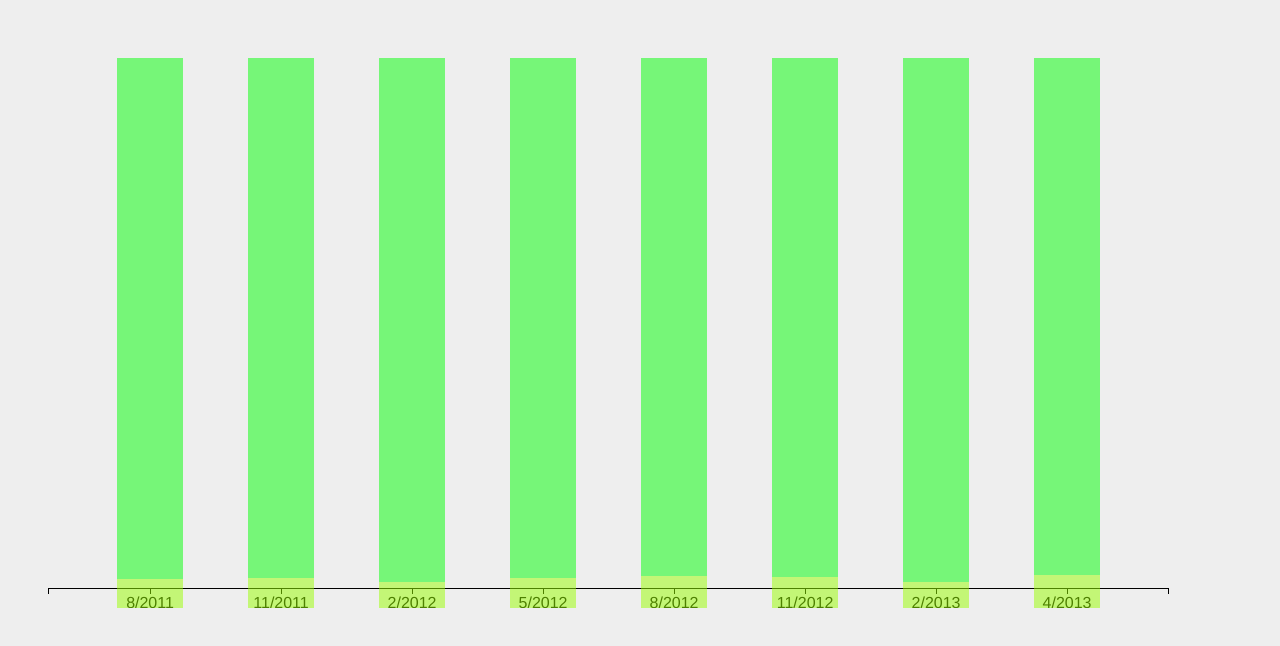
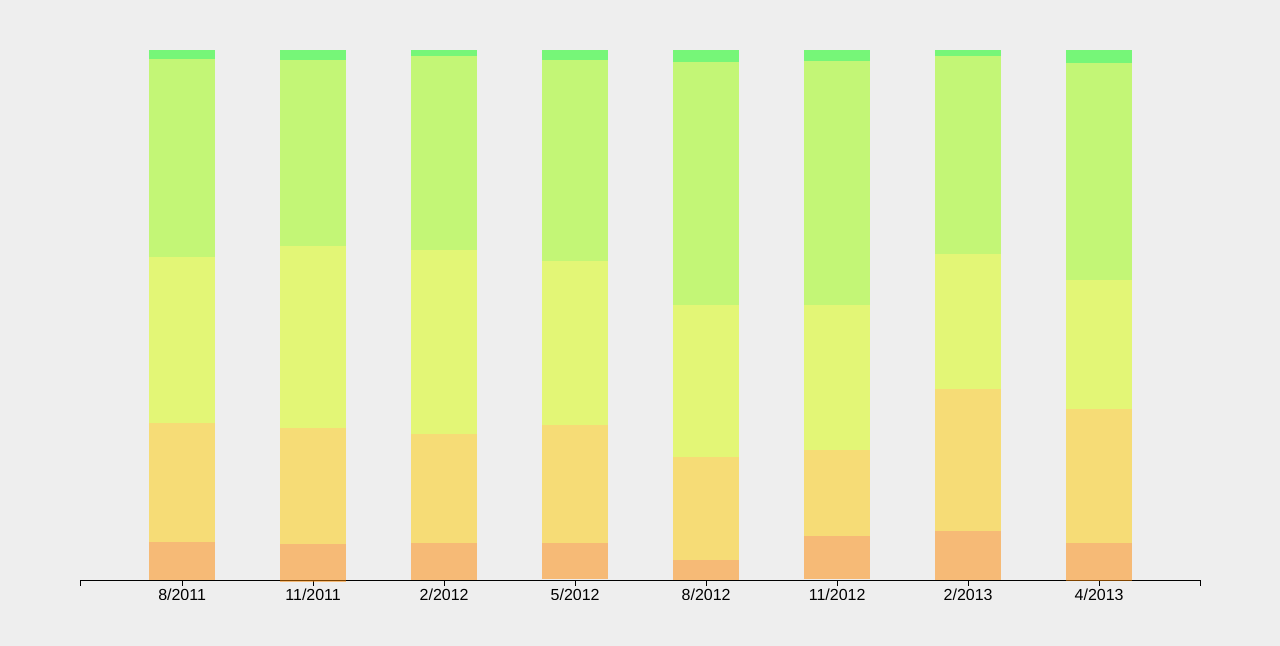
Before and after one commit to ranhaveshush/Opinions-On-Peace, a plain HTML site: page index.html in a window 1280 px wide. Drawn offline with Linux system fonts and the light colour scheme.

Commit message:
Center the visualization and graph bar color segmentation fix

```diff
--- a/includes/js/visualize.js
+++ b/includes/js/visualize.js
@@ -9,13 +9,13 @@ var x = d3.scale.ordinal()
 
 var y = d3.scale.linear()
     .domain([0, 100])
-    .rangeRound([height, 0]);
+    .rangeRound([0, height]);
 
 var xAxis = d3.svg.axis()
     .scale(x)
     .orient("bottom");
 
-var svg = d3.select("body").append("svg")
+var svg = d3.select("#wrapper").append("svg")
     .attr("width", width + margin.left + margin.right)
     .attr("height", height + margin.top + margin.bottom)
   .append("g")
--- a/index.html
+++ b/index.html
@@ -3,12 +3,19 @@
   <head>
     <meta charset="utf-8">
     <style>
+      * {
+        padding: 0px;
+        margin: 0px;
+      }
       body {
         font-family: "Helvetica Neue", Helvetica, Arial, sans-serif;
+        position: relative;
+        background-color: #eee;
+      }
+      #wrapper {
         width: 1200px;
         height: 600px;
-        position: relative;
-        background-color: #eee;
+        margin: 0px auto;
       }
       .axis path,
       .axis line {
@@ -24,6 +31,7 @@
   </head>
 
   <body>
+    <div id="wrapper"></div>
     <script src="includes/js/d3/d3.v3.min.js"></script>
     <script src="includes/js/lang-heb.js"></script>
     <script src="includes/js/visualize.js"></script>
```
